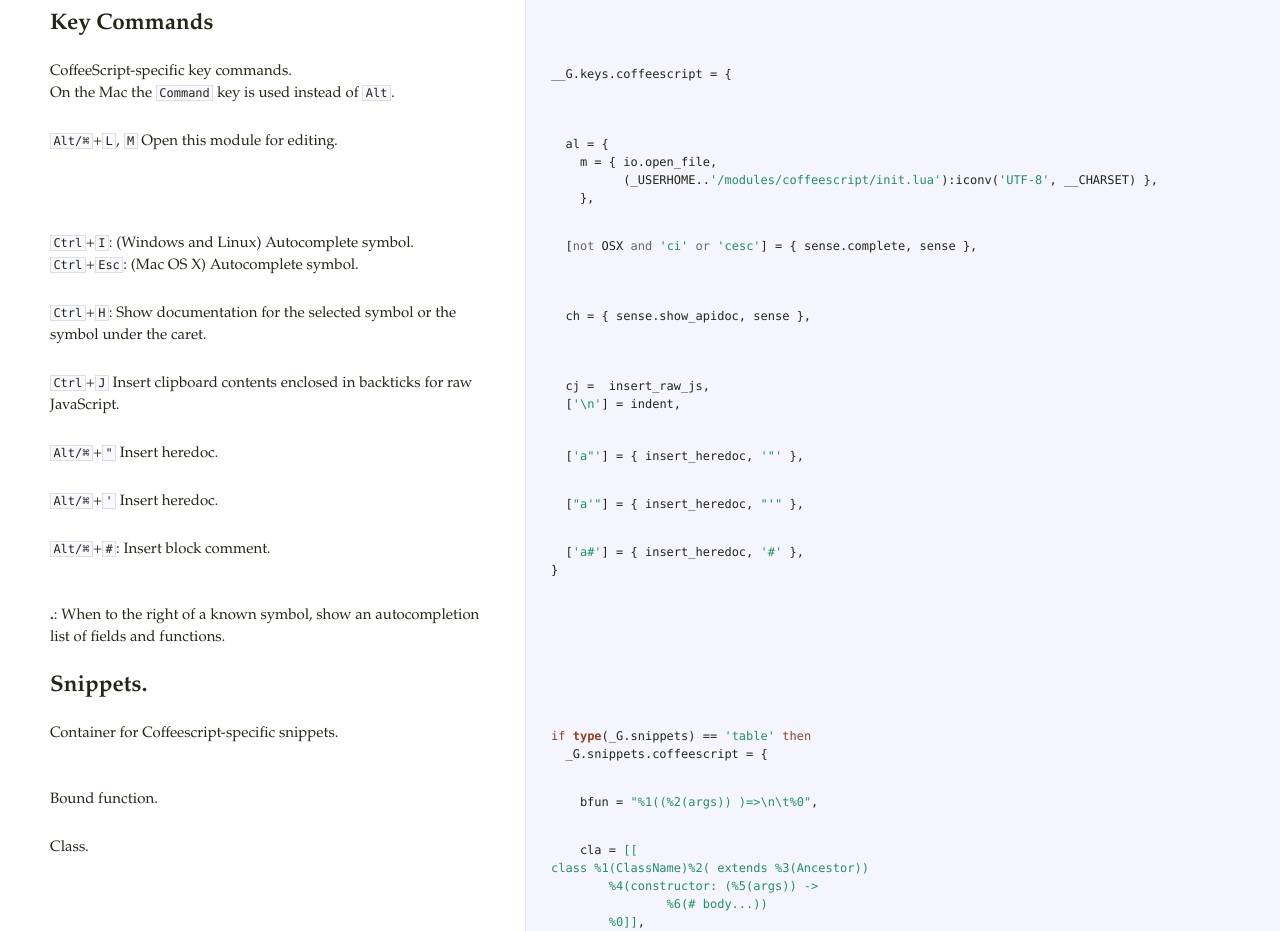
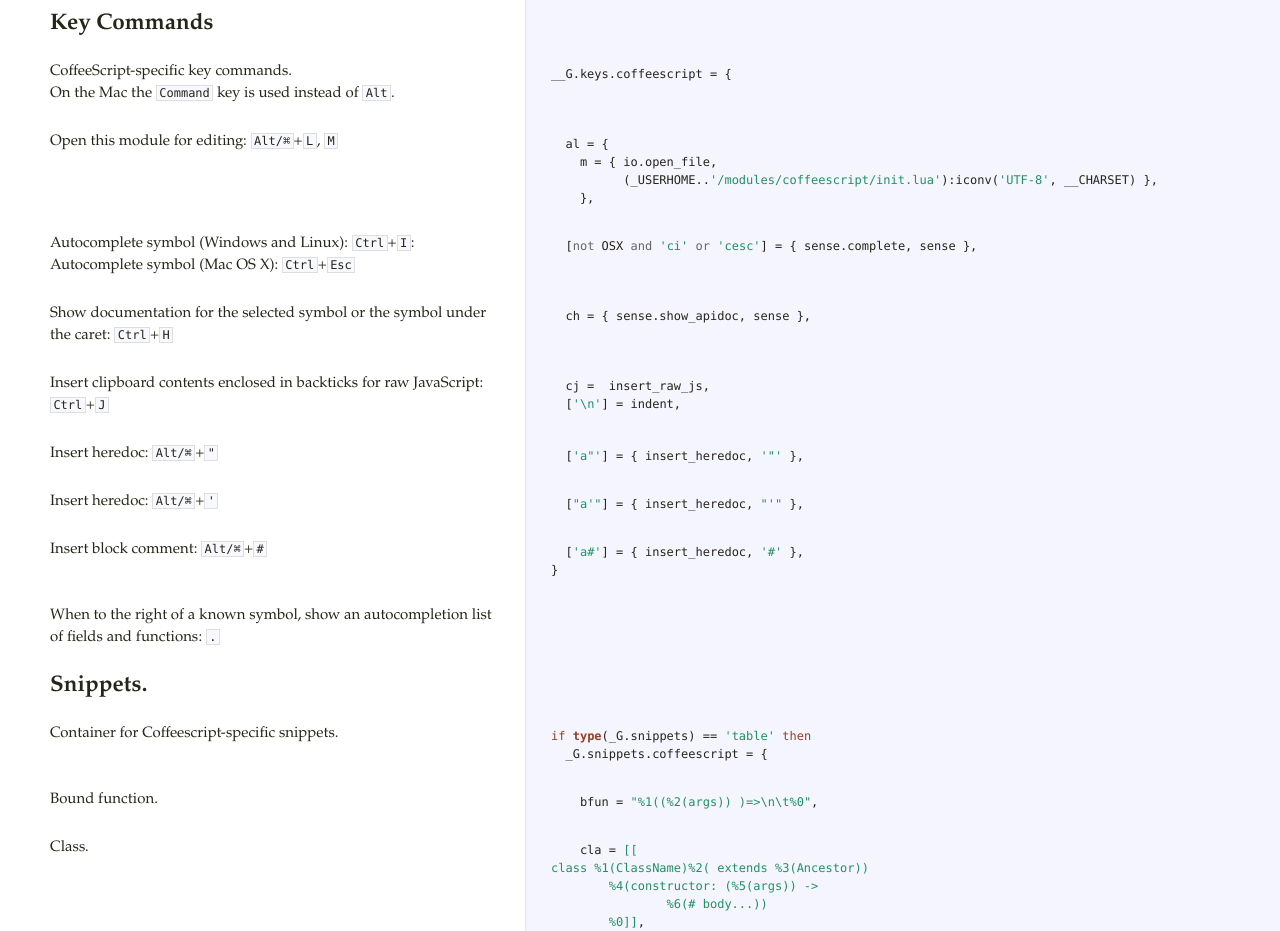
Before and after one commit to rgieseke/ta-coffeescript, a plain HTML site: page docs/index.html in a window 1280 px wide. Shown: the part 2397-3328 px from the top of the page. Drawn offline with Linux system fonts and the light colour scheme.

Commit message:
Update docs.

```diff
--- a/docs/index.html
+++ b/docs/index.html
@@ -394,7 +394,7 @@ On the Mac the <code>Command</code> key is used instead of <code>Alt</code>.</p>
     <a class="pilcrow" href="#section-20">&#182;</a>
   </div>
 
-<p><code>Alt/⌘</code>+<code>L</code>, <code>M</code> Open this module for editing.</p>
+<p>Open this module for editing: <code>Alt/⌘</code>+<code>L</code>, <code>M</code></p>
 
 
 </td>
@@ -411,8 +411,8 @@ On the Mac the <code>Command</code> key is used instead of <code>Alt</code>.</p>
     <a class="pilcrow" href="#section-21">&#182;</a>
   </div>
 
-<p><code>Ctrl</code>+<code>I</code>: (Windows and Linux) Autocomplete symbol.<br>
-<code>Ctrl</code>+<code>Esc</code>: (Mac OS X) Autocomplete symbol.</p>
+<p>Autocomplete symbol (Windows and Linux): <code>Ctrl</code>+<code>I</code>: <br>
+Autocomplete symbol (Mac OS X): <code>Ctrl</code>+<code>Esc</code></p>
 
 
 </td>
@@ -426,8 +426,8 @@ On the Mac the <code>Command</code> key is used instead of <code>Alt</code>.</p>
     <a class="pilcrow" href="#section-22">&#182;</a>
   </div>
 
-<p><code>Ctrl</code>+<code>H</code>: Show documentation for the selected symbol or the symbol under
-  the caret.</p>
+<p>Show documentation for the selected symbol or the symbol under
+the caret: <code>Ctrl</code>+<code>H</code></p>
 
 
 </td>
@@ -441,8 +441,8 @@ On the Mac the <code>Command</code> key is used instead of <code>Alt</code>.</p>
     <a class="pilcrow" href="#section-23">&#182;</a>
   </div>
 
-<p><code>Ctrl</code>+<code>J</code> Insert clipboard contents enclosed in backticks for raw
-  JavaScript.</p>
+<p>Insert clipboard contents enclosed in backticks for raw
+JavaScript: <code>Ctrl</code>+<code>J</code></p>
 
 
 </td>
@@ -457,7 +457,7 @@ On the Mac the <code>Command</code> key is used instead of <code>Alt</code>.</p>
     <a class="pilcrow" href="#section-24">&#182;</a>
   </div>
 
-<p><code>Alt/⌘</code>+<code>"</code> Insert heredoc.</p>
+<p>Insert heredoc: <code>Alt/⌘</code>+<code>"</code></p>
 
 
 </td>
@@ -471,7 +471,7 @@ On the Mac the <code>Command</code> key is used instead of <code>Alt</code>.</p>
     <a class="pilcrow" href="#section-25">&#182;</a>
   </div>
 
-<p><code>Alt/⌘</code>+<code>'</code> Insert heredoc.</p>
+<p>Insert heredoc: <code>Alt/⌘</code>+<code>'</code></p>
 
 
 </td>
@@ -485,7 +485,7 @@ On the Mac the <code>Command</code> key is used instead of <code>Alt</code>.</p>
     <a class="pilcrow" href="#section-26">&#182;</a>
   </div>
 
-<p><code>Alt/⌘</code>+<code>#</code>: Insert block comment.</p>
+<p>Insert block comment: <code>Alt/⌘</code>+<code>#</code></p>
 
 
 </td>
@@ -500,8 +500,8 @@ On the Mac the <code>Command</code> key is used instead of <code>Alt</code>.</p>
     <a class="pilcrow" href="#section-27">&#182;</a>
   </div>
 
-<p><strong>.</strong>: When to the right of a known symbol, show an autocompletion list of
-fields and functions.</p>
+<p>When to the right of a known symbol, show an autocompletion list of
+fields and functions: <code>.</code></p>
 
 
 </td>
```
